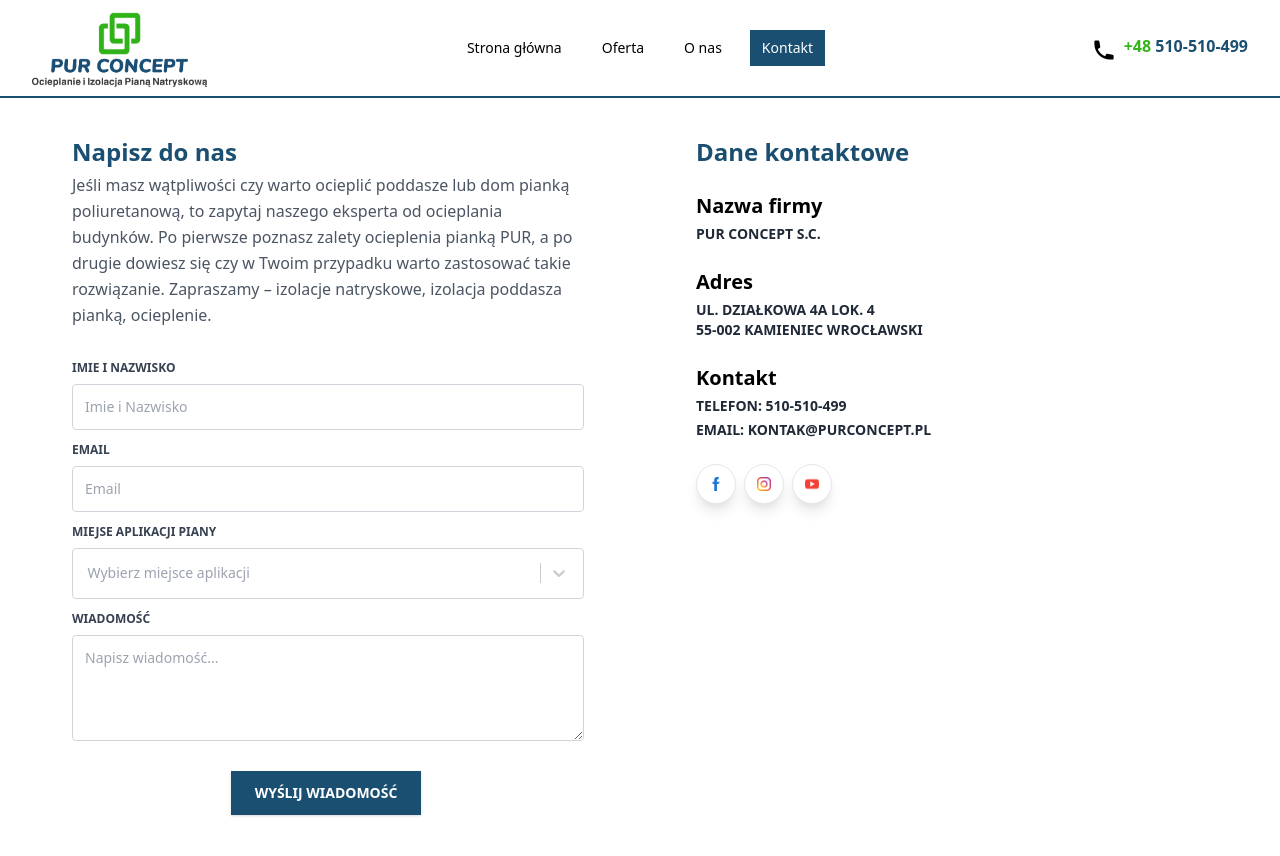
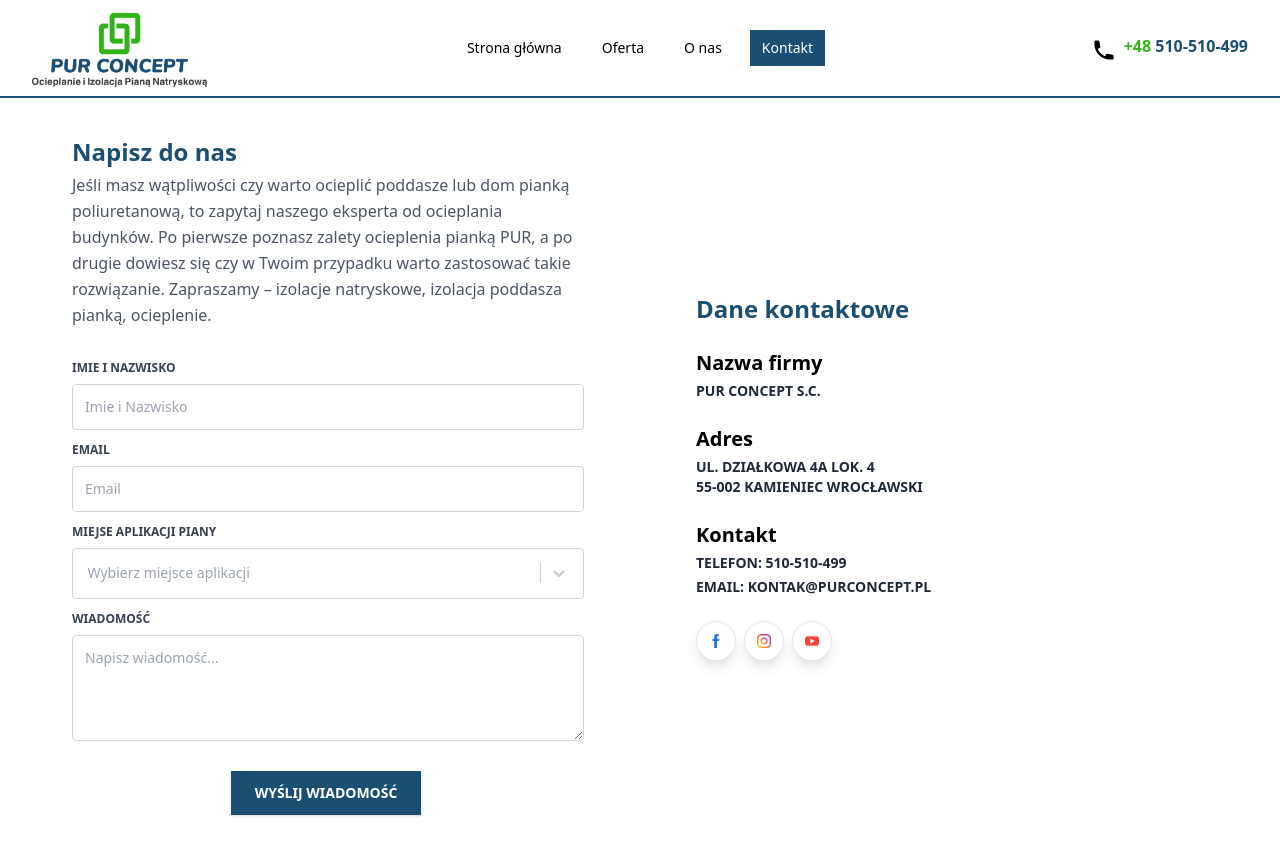
Before and after one commit to maciekbe1/b2b, a React (Create React App) app: page /kontakt in a window 1280 px wide. Shown: the top 856 px of the page. Built offline with nearby package versions, Linux system fonts and the light colour scheme; grey boxes are pictures that could not be loaded.

Commit message:
change adress position

```diff
--- a/src/components/ContactPage/Info.js
+++ b/src/components/ContactPage/Info.js
@@ -4,7 +4,7 @@ import facebook from "../../assets/img/facebook.png";
 import youtube from "../../assets/img/youtube.png";
 export default function Info() {
   return (
-    <div className="flex-auto p-5 lg:p-10">
+    <div className=" flex-auto px-5 lg:px-10">
       <h4 className="text-2xl font-semibold text-navy">Dane kontaktowe</h4>
 
       <div className="pt-6">
--- a/src/components/pages/ContactPage.js
+++ b/src/components/pages/ContactPage.js
@@ -35,7 +35,7 @@ export default function Contact() {
               <Form text={text} />
             </div>
           </div>
-          <div className="w-full md:w-6/12 lg:w-6/12 lg:mb-0 mb-12 px-4">
+          <div className="w-full md:w-6/12 lg:w-6/12 lg:mb-0 mb-12 px-4 flex items-center">
             <Info />
           </div>
         </div>
```
Also changed, not shown: tailwind.config.js (+4 -4 lines), 1 other file (tests, documents, lock files or other folders).
